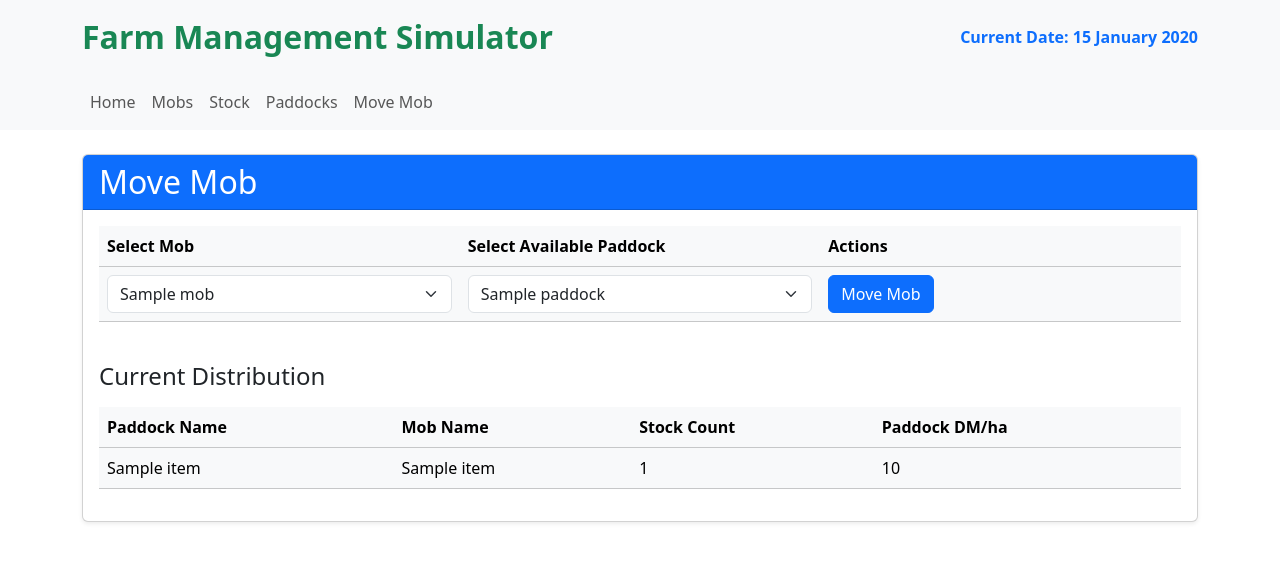
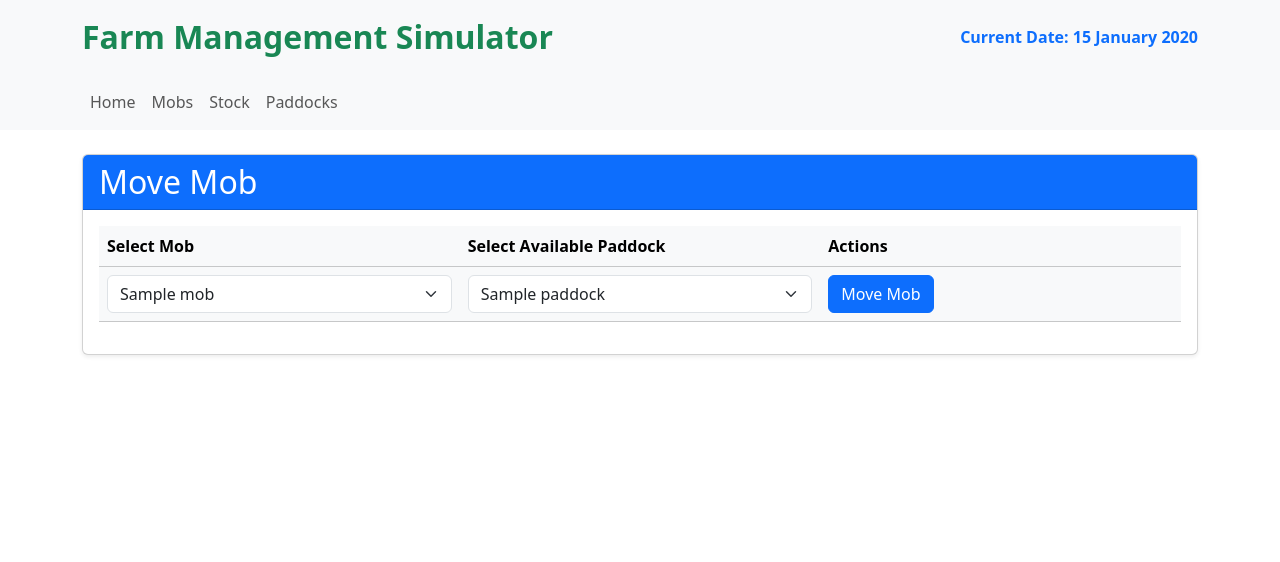
Before and after one commit to Wei-Liu-1161456/fms, a Python web app: template templates/move_mob.html in a window 1280 px wide. Shown: the top 562 px of the page. Run offline with Jinja, Linux system fonts and the light colour scheme; the template is opened without the code that fills it: most values are stand-ins (such as "Sample title", 1, 10 or a date in 2020).

Commit message:
Refactor
Core Changes:
- Move 'Move Mob' button to paddocks interface
- Add paddock status alerts in move mob page
- Remove Current Distribution section
- Remove Move Mob from navigation bar

Functional Updates:
- Added Move Mob button next to Add New Paddock in paddocks page
- Added status alerts for paddocks with low DM/ha values
  * Critical alerts (red) for DM/ha below 1500
  * Warning alerts (yellow) for DM/ha below 1800
- Simplified move_mob template and route
- Updated mob data query to include paddock conditions
- Redirect to paddocks page after mob movement

Technical:
- Updated move_mob route in app.py
- Modified navigation in base.html
- Improved code organization and readability"

```diff
--- a/templates/base.html
+++ b/templates/base.html
@@ -47,15 +47,12 @@
                     <li class="nav-item">
                         <a class="nav-link {{ 'active bg-success text-white fw-bold' if request.endpoint == 'paddocks' else '' }}" href="{{ url_for('paddocks') }}">Paddocks</a>
                     </li>
-                    <li class="nav-item">
-                        <a class="nav-link {{ 'active bg-success text-white fw-bold' if request.endpoint == 'move_mob' else '' }}" href="{{ url_for('move_mob') }}">Move Mob</a>
-                    </li>
                 </ul>
             </div>
         </div>
     </nav>
 
-   <!-- Flash messages (alerts) -->
+    <!-- Flash messages (alerts) -->
     <div class="container mt-4">
         {% with messages = get_flashed_messages(with_categories=true) %}
             {% if messages %}
--- a/templates/move_mob.html
+++ b/templates/move_mob.html
@@ -2,12 +2,24 @@
 {% block title %}FMS - Move Mob{% endblock %}
 {% block content %}
 <div class="card shadow-sm">
-    <!-- Header for the card -->
     <div class="card-header bg-primary text-white">
         <h2 class="mb-0">Move Mob</h2>
     </div>
     <div class="card-body">
-        <!-- Form for moving a mob to a new paddock -->
+        <!-- Status alerts section -->
+        {% for mob in mobs %}
+            {% set mob_paddock = mob.get('paddock_info', {}) %}
+            {% if mob_paddock.get('dm_per_ha', 0) < 1500 %}
+                <div class="alert alert-danger mb-3">
+                    <strong>Critical:</strong> {{ mob.name }} needs immediate movement. Current paddock DM/ha is {{ mob_paddock.get('dm_per_ha', 0)|round(2) }} kg.
+                </div>
+            {% elif mob_paddock.get('dm_per_ha', 0) < 1800 %}
+                <div class="alert alert-warning mb-3">
+                    <strong>Warning:</strong> Consider moving {{ mob.name }}. Current paddock DM/ha is {{ mob_paddock.get('dm_per_ha', 0)|round(2) }} kg.
+                </div>
+            {% endif %}
+        {% endfor %}
+
         <div class="table-responsive">
             <form method="POST">
                 <table class="table table-hover align-middle">
@@ -20,7 +32,6 @@
                     </thead>
                     <tbody>
                         <tr class="table-light">
-                            <!-- Dropdown for selecting a mob -->
                             <td class="col-4">
                                 <select name="mob_id" class="form-select" required>
                                     {% for mob in mobs %}
@@ -28,7 +39,6 @@
                                     {% endfor %}
                                 </select>
                             </td>
-                            <!-- Dropdown for selecting a new paddock -->
                             <td class="col-4">
                                 <select name="new_paddock_id" class="form-select" required>
                                     {% for paddock in paddocks %}
@@ -36,7 +46,6 @@
                                     {% endfor %}
                                 </select>
                             </td>
-                            <!-- Submit button to move the mob -->
                             <td class="col-4">
                                 <button type="submit" class="btn btn-primary me-2">Move Mob</button>
                             </td>
@@ -45,34 +54,6 @@
                 </table>
             </form>
         </div>
-
-        <!-- Section displaying the current distribution of mobs across paddocks -->
-        <div class="mt-4">
-            <h4 class="mb-3">Current Distribution</h4>
-            <div class="table-responsive">
-                <table class="table table-hover align-middle">
-                    <thead class="table-light">
-                        <tr>
-                            <th scope="col">Paddock Name</th>
-                            <th scope="col">Mob Name</th>
-                            <th scope="col">Stock Count</th>
-                            <th scope="col">Paddock DM/ha</th>
-                        </tr>
-                    </thead>
-                    <tbody>
-                        {% for item in current_distribution %}
-                        <!-- Highlight rows based on paddock DM/ha values -->
-                        <tr {% if item.dm_per_ha < 1500 %}class="table-danger"{% elif item.dm_per_ha < 1800 %}class="table-warning"{% else %}class="table-light"{% endif %}>
-                            <td>{{ item.paddock_name }}</td>
-                            <td>{{ item.mob_name if item.mob_name else '' }}</td>
-                            <td>{{ item.stock_count if item.stock_count else '0' }}</td>
-                            <td>{{ item.dm_per_ha|round(2) }}</td>
-                        </tr>
-                        {% endfor %}
-                    </tbody>
-                </table>
-            </div>
-        </div>
     </div>
 </div>
 {% endblock %}
--- a/templates/paddocks.html
+++ b/templates/paddocks.html
@@ -2,15 +2,14 @@
 {% block title %}FMS - Paddocks{% endblock %}
 {% block content %}
 <div class="card shadow-sm">
-    <!-- Card header for paddocks -->
     <div class="card-header bg-primary text-white">
         <h2 class="mb-0">Paddocks</h2>
     </div>
     <div class="card-body">
-        <!-- Action buttons for adding paddock, moving to next day, and resetting data -->
         <div class="d-flex justify-content-start mb-3">
             <a href="{{ url_for('add_paddock') }}" class="btn btn-primary me-2">Add New Paddock</a>
-            <a href="{{ url_for('next_day') }}" class="btn btn-primary me-2">Move to Next Day</a>
+            <a href="{{ url_for('move_mob') }}" class="btn btn-primary me-2">Move Mob</a>
+            <a href="{{ url_for('next_day') }}" class="btn btn-primary me-2">Next Day</a>
             <a href="{{ url_for('reset') }}" class="btn btn-danger" onclick="return confirm('Are you sure you want to reset the data? This action cannot be undone.')">Reset</a>
         </div>
 
```
Also changed, not shown: app.py (+36 -26 lines).
